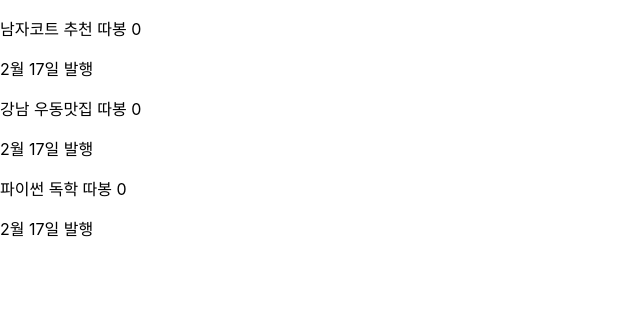
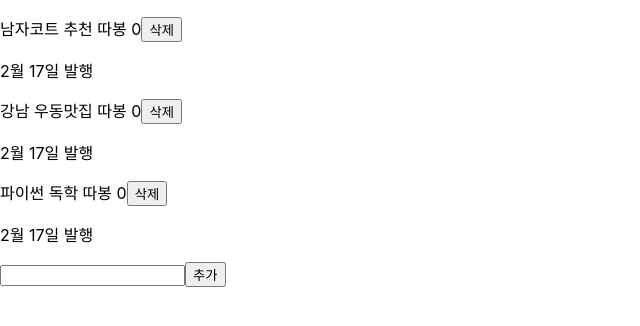
Before and after one commit to wkdwhdghks/shoppingmall, a React (Create React App) app: page / in a window 1280 px wide. Shown: the top 326 px of the page, without its empty margins (0-640 px from the left). Built offline with nearby package versions, Linux system fonts and the light colour scheme.

Commit message:
[Feat] 글 추가 삭제 구현

```diff
--- a/src/App.js
+++ b/src/App.js
@@ -11,6 +11,7 @@ function App() {
   const [number, setNumber] = useState([0, 0, 0]);
   const [modal, setModal] = useState(false);
   const [titleNum, setTitleNum] = useState(0);
+  const [text, setText] = useState("");
 
   const handleClick = () => {
     let prev = [...title];
@@ -30,7 +31,8 @@ function App() {
           >
             {el}{" "}
             <span
-              onClick={() => {
+              onClick={(e) => {
+                e.stopPropagation();
                 let arr = [...number];
                 arr[index] += 1;
                 setNumber(arr);
@@ -39,10 +41,27 @@ function App() {
               따봉
             </span>{" "}
             {number[index]}
+            <button
+              onClick={(e) => {
+                e.stopPropagation();
+                setTitle(title.filter((el, i) => el[i] !== el[index]));
+              }}
+            >
+              삭제
+            </button>
           </p>
           <p>2월 17일 발행</p>
         </div>
       ))}
+      <input onChange={(e) => setText(e.target.value)} value={text}></input>
+      <button
+        onClick={() => {
+          setTitle([text, ...title]);
+          setText("");
+        }}
+      >
+        추가
+      </button>
       {modal && (
         <Modal title={title} handleClick={handleClick} titleNum={titleNum} />
       )}
```
